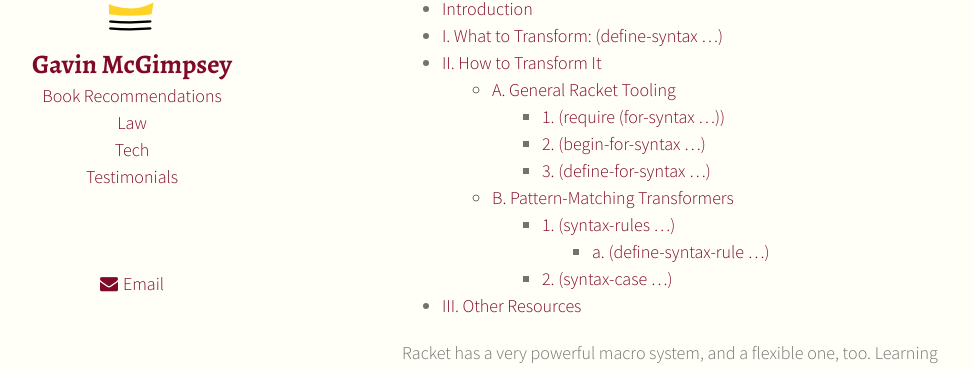
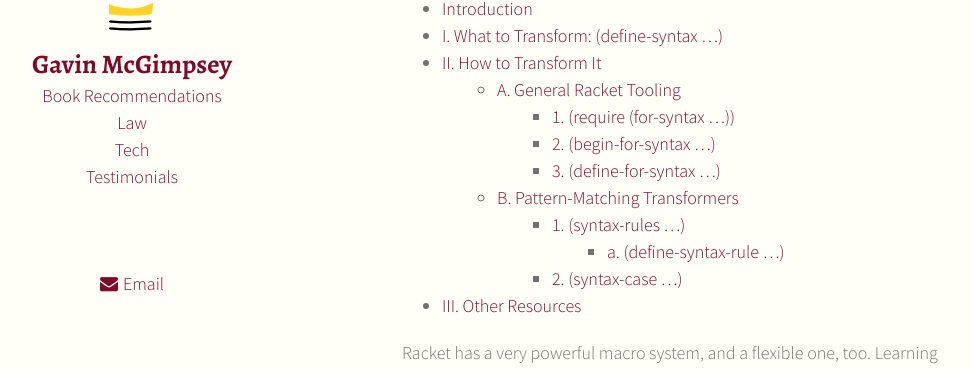
Before and after one commit to gavinmcgimpsey/gavinmcgimpsey.github.io, a Jekyll site: the page built from _posts/2016-02-03-racket-macros.md, in a window 1280 px wide. Shown: the part 182-552 px from the top of the page, without its empty margins (158-1131 px from the left). Built offline with Jekyll 4.4.1, drawn with Linux system fonts in a browser that asks for light colours.

Commit message:
Adjust unordered list indentation

```diff
--- a/css/main.css
+++ b/css/main.css
@@ -331,7 +331,7 @@ div.toc ul, div.toc ol {
 }
 
 div.toc ul li ul li {
-    margin-left: 10px;
+    margin-left: 15px;
 }
 
 div.toc a {
```
